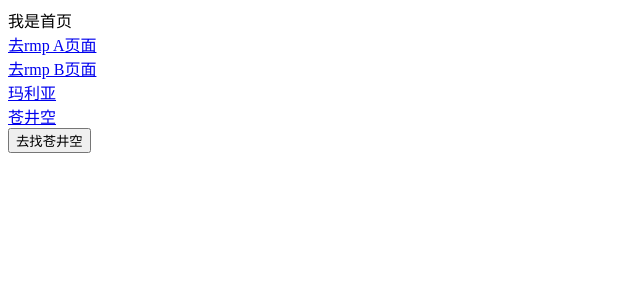
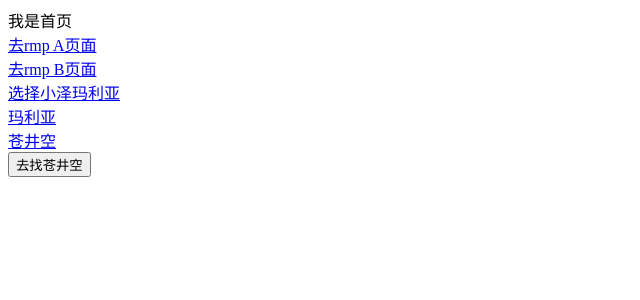
Before and after one commit to raomaiping/react-NextDemo, a Next.js app: page / in a window 1280 px wide. Shown: the top 300 px of the page, without its empty margins (0-640 px from the left). Built offline with nearby package versions, Linux system fonts and the light colour scheme.

Commit message:
使用query 来传递参数和接收参数2

```diff
--- a/pages/index.js
+++ b/pages/index.js
@@ -3,13 +3,18 @@ import Link from 'next/link'
 import Router from 'next/router'
 const Home=()=>{
   function gotoXiaojiejie(){
-    Router.push('/xiaojiejie?name=苍井空')
+    // Router.push('/xiaojiejie?name=苍井空')
+    Router.push({
+        pathname:'/xiaojiejie',
+        query:{name:'井空'}
+    })
   }
   return(
       <>
         <div>我是首页</div>
         <div><Link href="/rmpA"><a>去rmp A页面</a></Link></div>
         <div><Link href="/rmpB"><a>去rmp B页面</a></Link></div>
+        <div><Link href={{pathname:'/xiaojiejie',query:{name:'小泽玛利亚'}}}><a>选择小泽玛利亚</a></Link></div>
         <div><Link href="/xiaojiejie?name=玛利亚"><a>玛利亚</a></Link></div>
         <div><Link href="/xiaojiejie?name=苍井空"><a>苍井空</a></Link></div>
         <div>
```
